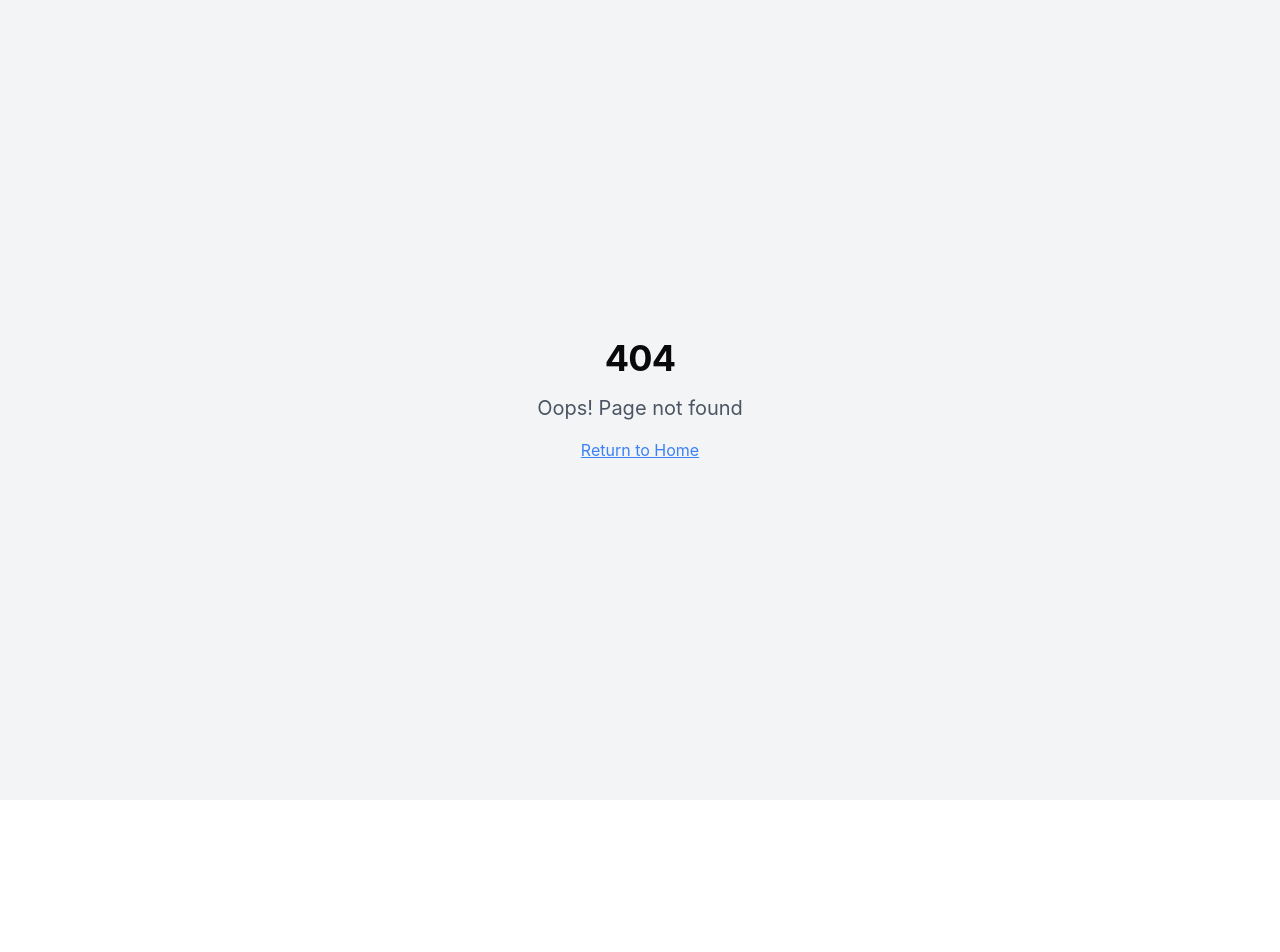
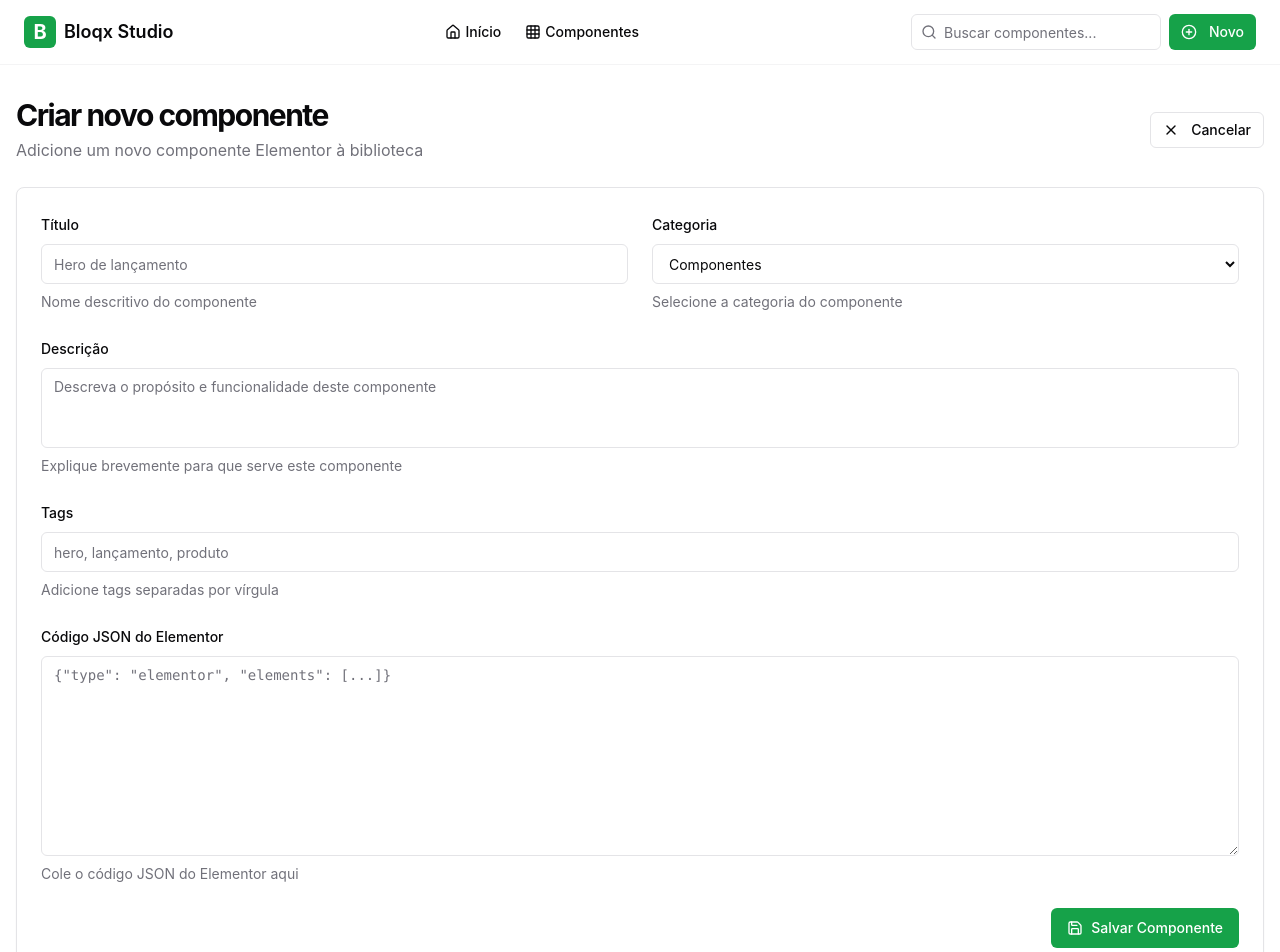
Before and after one commit to bloqxstudio/bloqxstudio, a React (Vite) app: page /components/new in a window 1280 px wide. Before the commit this address had no page. Shown: the top 952 px of the page. Before the commit the page ends 800 px from the top, so only its background shows below. Built offline with nearby package versions, Linux system fonts and the light colour scheme.

Commit message:
feat: Add text input for component JSON
Adds a text input field to create components by entering JSON code.

```diff
--- a/src/App.tsx
+++ b/src/App.tsx
@@ -7,6 +7,7 @@ import { BrowserRouter, Routes, Route } from "react-router-dom";
 import Index from "./pages/Index";
 import Components from "./pages/Components";
 import ComponentDetail from "./pages/ComponentDetail";
+import ComponentCreate from "./pages/ComponentCreate";
 import NotFound from "./pages/NotFound";
 
 const queryClient = new QueryClient();
@@ -20,6 +21,7 @@ const App = () => (
         <Routes>
           <Route path="/" element={<Index />} />
           <Route path="/components" element={<Components />} />
+          <Route path="/components/new" element={<ComponentCreate />} />
           <Route path="/component/:id" element={<ComponentDetail />} />
           {/* ADD ALL CUSTOM ROUTES ABOVE THE CATCH-ALL "*" ROUTE */}
           <Route path="*" element={<NotFound />} />
--- a/src/components/ui/index.ts
+++ b/src/components/ui/index.ts
@@ -4,3 +4,14 @@ export { Button } from "./button";
 export { Badge } from "./badge";
 export { Separator } from "./separator";
 export { Card, CardContent } from "./card";
+export { Input } from "./input";
+export { Textarea } from "./textarea";
+export {
+  Form,
+  FormControl,
+  FormDescription,
+  FormField,
+  FormItem,
+  FormLabel,
+  FormMessage
+} from "./form";
--- /dev/null
+++ b/src/pages/ComponentCreate.tsx
@@ -0,0 +1,247 @@
+
+import React, { useState } from 'react';
+import { useNavigate } from 'react-router-dom';
+import Navbar from '@/components/Navbar';
+import {
+  Button,
+  Card,
+  CardContent,
+  Input,
+  Textarea,
+  Form,
+  FormField,
+  FormItem,
+  FormLabel,
+  FormControl,
+  FormDescription,
+  FormMessage,
+} from '@/components/ui';
+import { z } from 'zod';
+import { zodResolver } from '@hookform/resolvers/zod';
+import { useForm } from 'react-hook-form';
+import { useToast } from '@/hooks/use-toast';
+import { Save, FileJson, X } from 'lucide-react';
+
+// Form validation schema using Zod
+const formSchema = z.object({
+  title: z.string().min(3, { message: "O título deve ter pelo menos 3 caracteres" }),
+  description: z.string().min(10, { message: "A descrição deve ter pelo menos 10 caracteres" }),
+  category: z.string().min(1, { message: "Selecione uma categoria" }),
+  tags: z.string().optional(),
+  jsonCode: z.string().min(10, { message: "O código JSON é obrigatório" })
+});
+
+type FormValues = z.infer<typeof formSchema>;
+
+const ComponentCreate = () => {
+  const { toast } = useToast();
+  const navigate = useNavigate();
+
+  // Create form with React Hook Form and Zod validation
+  const form = useForm<FormValues>({
+    resolver: zodResolver(formSchema),
+    defaultValues: {
+      title: '',
+      description: '',
+      category: 'componentes',
+      tags: '',
+      jsonCode: ''
+    }
+  });
+
+  // JSON validation
+  const validateJson = (jsonString: string): boolean => {
+    try {
+      JSON.parse(jsonString);
+      return true;
+    } catch (e) {
+      return false;
+    }
+  };
+
+  // Form submission handler
+  const onSubmit = (values: FormValues) => {
+    // Check if the JSON is valid
+    if (!validateJson(values.jsonCode)) {
+      toast({
+        title: "JSON inválido",
+        description: "O texto fornecido não é um JSON válido.",
+        variant: "destructive"
+      });
+      return;
+    }
+
+    // For now, log the component to console and simulate a successful creation
+    console.log("Novo componente:", values);
+
+    // Split tags by commas
+    const tagsList = values.tags ? values.tags.split(',').map(tag => tag.trim()) : [];
+
+    // In a real implementation, this would save to a database
+    const newComponent = {
+      id: `comp-${Date.now()}`,
+      title: values.title,
+      description: values.description,
+      type: "elementor",
+      dateCreated: new Date().toISOString().split('T')[0],
+      dateUpdated: new Date().toISOString().split('T')[0],
+      tags: tagsList,
+      category: values.category,
+      jsonCode: values.jsonCode
+    };
+
+    // Show success message
+    toast({
+      title: "Componente criado!",
+      description: "Seu componente foi criado com sucesso.",
+    });
+
+    // Navigate back to components page
+    navigate('/components');
+  };
+
+  return (
+    <div className="min-h-screen flex flex-col bg-background">
+      <Navbar />
+
+      <main className="flex-grow container mx-auto px-4 py-8">
+        <div className="flex justify-between items-center mb-6">
+          <div>
+            <h1 className="text-3xl font-bold tracking-tighter">Criar novo componente</h1>
+            <p className="text-muted-foreground mt-1">
+              Adicione um novo componente Elementor à biblioteca
+            </p>
+          </div>
+          <Button variant="outline" size="sm" onClick={() => navigate('/components')}>
+            <X className="h-4 w-4 mr-1" />
+            Cancelar
+          </Button>
+        </div>
+
+        <Card>
+          <CardContent className="pt-6">
+            <Form {...form}>
+              <form onSubmit={form.handleSubmit(onSubmit)} className="space-y-6">
+                <div className="grid grid-cols-1 md:grid-cols-2 gap-6">
+                  <FormField
+                    control={form.control}
+                    name="title"
+                    render={({ field }) => (
+                      <FormItem>
+                        <FormLabel>Título</FormLabel>
+                        <FormControl>
+                          <Input placeholder="Hero de lançamento" {...field} />
+                        </FormControl>
+                        <FormDescription>
+                          Nome descritivo do componente
+                        </FormDescription>
+                        <FormMessage />
+                      </FormItem>
+                    )}
+                  />
+
+                  <FormField
+                    control={form.control}
+                    name="category"
+                    render={({ field }) => (
+                      <FormItem>
+                        <FormLabel>Categoria</FormLabel>
+                        <FormControl>
+                          <select
+                            className="flex h-10 w-full rounded-md border border-input bg-background px-3 py-2 text-base ring-offset-background file:border-0 file:bg-transparent file:text-sm file:font-medium placeholder:text-muted-foreground focus-visible:outline-none focus-visible:ring-2 focus-visible:ring-ring focus-visible:ring-offset-2 disabled:cursor-not-allowed disabled:opacity-50 md:text-sm"
+                            {...field}
+                          >
+                            <option value="componentes">Componentes</option>
+                            <option value="bloqx-kit">Bloqx Kit</option>
+                          </select>
+                        </FormControl>
+                        <FormDescription>
+                          Selecione a categoria do componente
+                        </FormDescription>
+                        <FormMessage />
+                      </FormItem>
+                    )}
+                  />
+                </div>
+
+                <FormField
+                  control={form.control}
+                  name="description"
+                  render={({ field }) => (
+                    <FormItem>
+                      <FormLabel>Descrição</FormLabel>
+                      <FormControl>
+                        <Textarea
+                          placeholder="Descreva o propósito e funcionalidade deste componente"
+                          className="resize-none"
+                          {...field}
+                        />
+                      </FormControl>
+                      <FormDescription>
+                        Explique brevemente para que serve este componente
+                      </FormDescription>
+                      <FormMessage />
+                    </FormItem>
+                  )}
+                />
+
+                <FormField
+                  control={form.control}
+                  name="tags"
+                  render={({ field }) => (
+                    <FormItem>
+                      <FormLabel>Tags</FormLabel>
+                      <FormControl>
+                        <Input placeholder="hero, lançamento, produto" {...field} />
+                      </FormControl>
+                      <FormDescription>
+                        Adicione tags separadas por vírgula
+                      </FormDescription>
+                      <FormMessage />
+                    </FormItem>
+                  )}
+                />
+
+                <FormField
+                  control={form.control}
+                  name="jsonCode"
+                  render={({ field }) => (
+                    <FormItem>
+                      <FormLabel>Código JSON do Elementor</FormLabel>
+                      <FormControl>
+                        <Textarea
+                          placeholder='{"type": "elementor", "elements": [...]}'
+                          className="min-h-[200px] font-mono text-sm"
+                          {...field}
+                        />
+                      </FormControl>
+                      <FormDescription>
+                        Cole o código JSON do Elementor aqui
+                      </FormDescription>
+                      <FormMessage />
+                    </FormItem>
+                  )}
+                />
+
+                <div className="flex justify-end">
+                  <Button type="submit" className="gap-2">
+                    <Save className="h-4 w-4" />
+                    Salvar Componente
+                  </Button>
+                </div>
+              </form>
+            </Form>
+          </CardContent>
+        </Card>
+      </main>
+
+      <footer className="border-t py-6">
+        <div className="container mx-auto px-4 text-center text-sm text-muted-foreground">
+          &copy; {new Date().getFullYear()} Bloqx Studio. Todos os direitos reservados.
+        </div>
+      </footer>
+    </div>
+  );
+};
+
+export default ComponentCreate;
```
